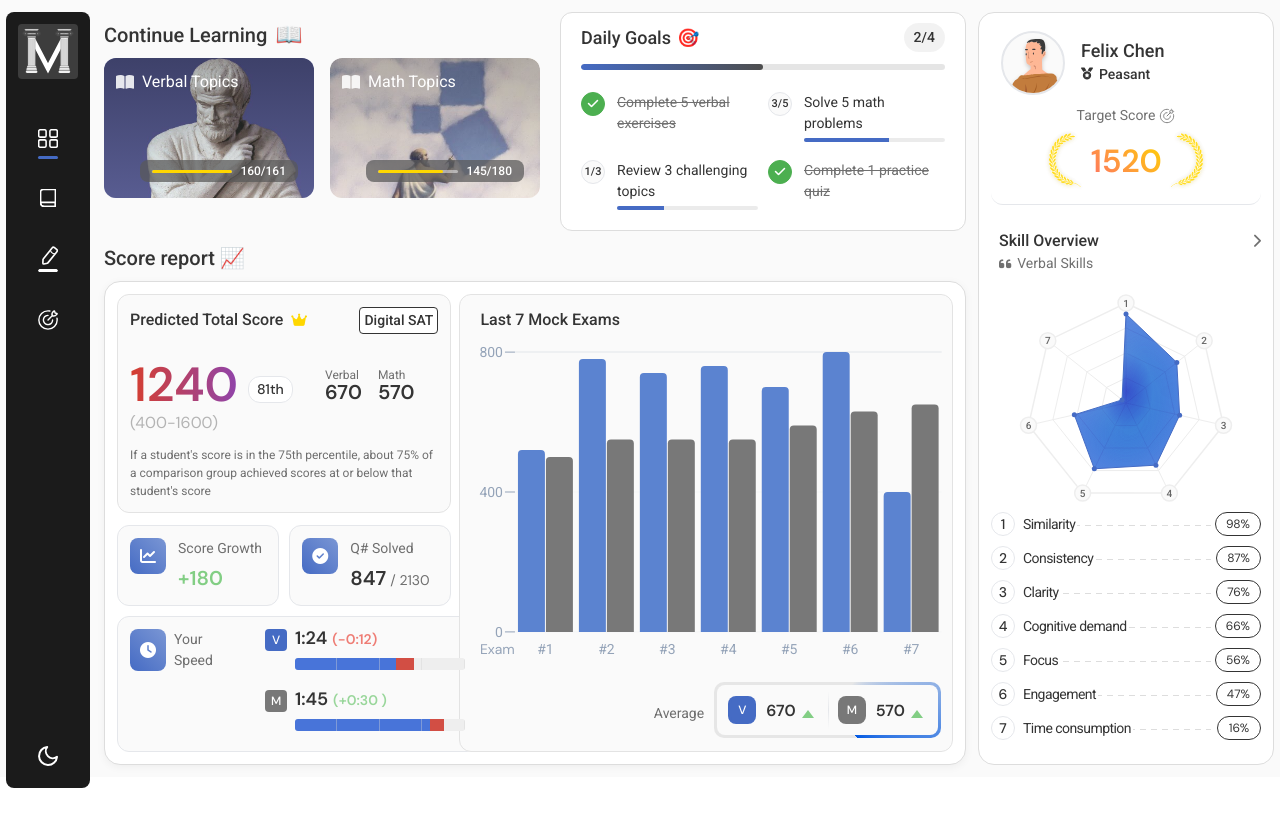
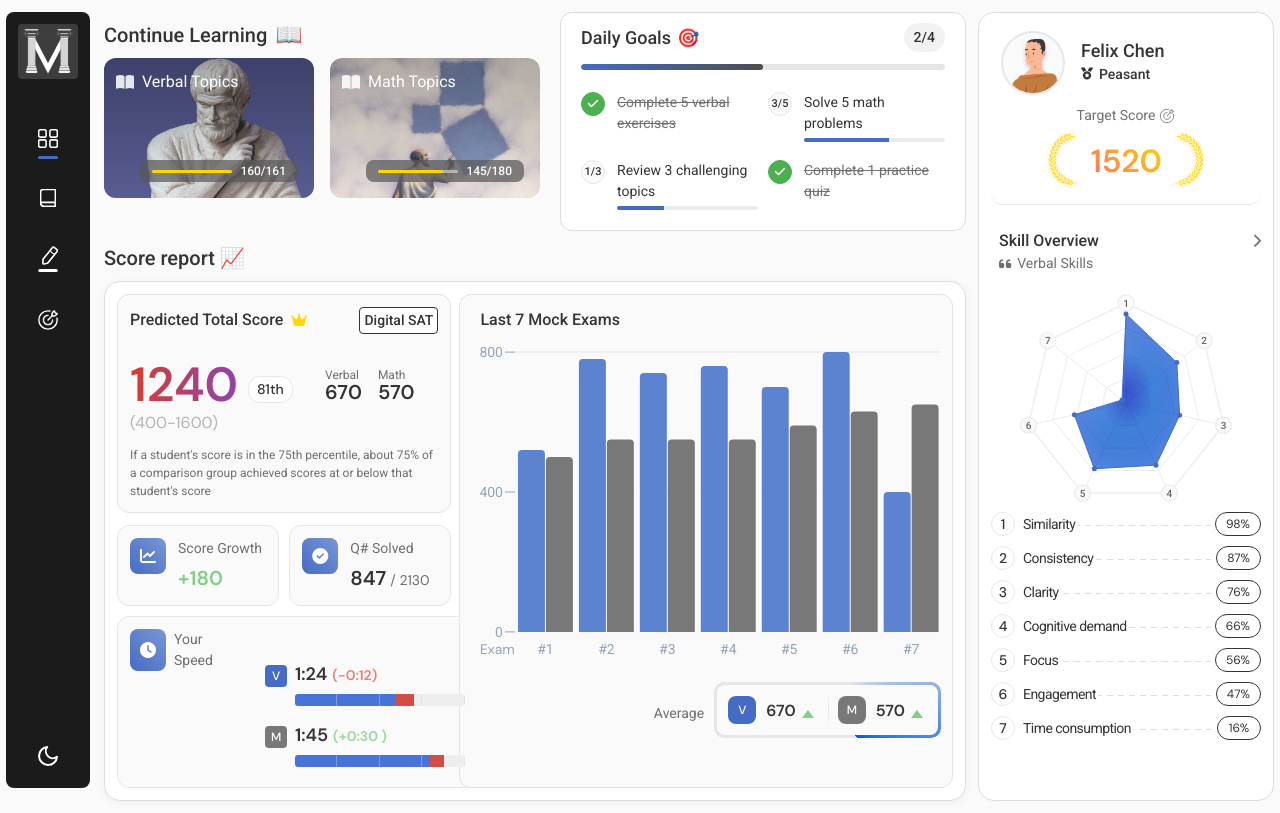
Before and after one commit to Orujhimaru/max_odyssey, a React (Vite) app: page /dashboard in a window 1280 px wide. Built offline with nearby package versions, Linux system fonts and the light colour scheme; sample sign-in values are in the browser's storage; a web font is replaced by a local one.

Commit message:
design: added margin

```diff
--- a/src/components/PerformanceInsights/PerformanceInsights.css
+++ b/src/components/PerformanceInsights/PerformanceInsights.css
@@ -204,6 +204,7 @@
 .insight-value.time-insights {
   flex-wrap: wrap;
   gap: 12px;
+  margin-top: 36px;
 }
 
 .insight-card {
```
